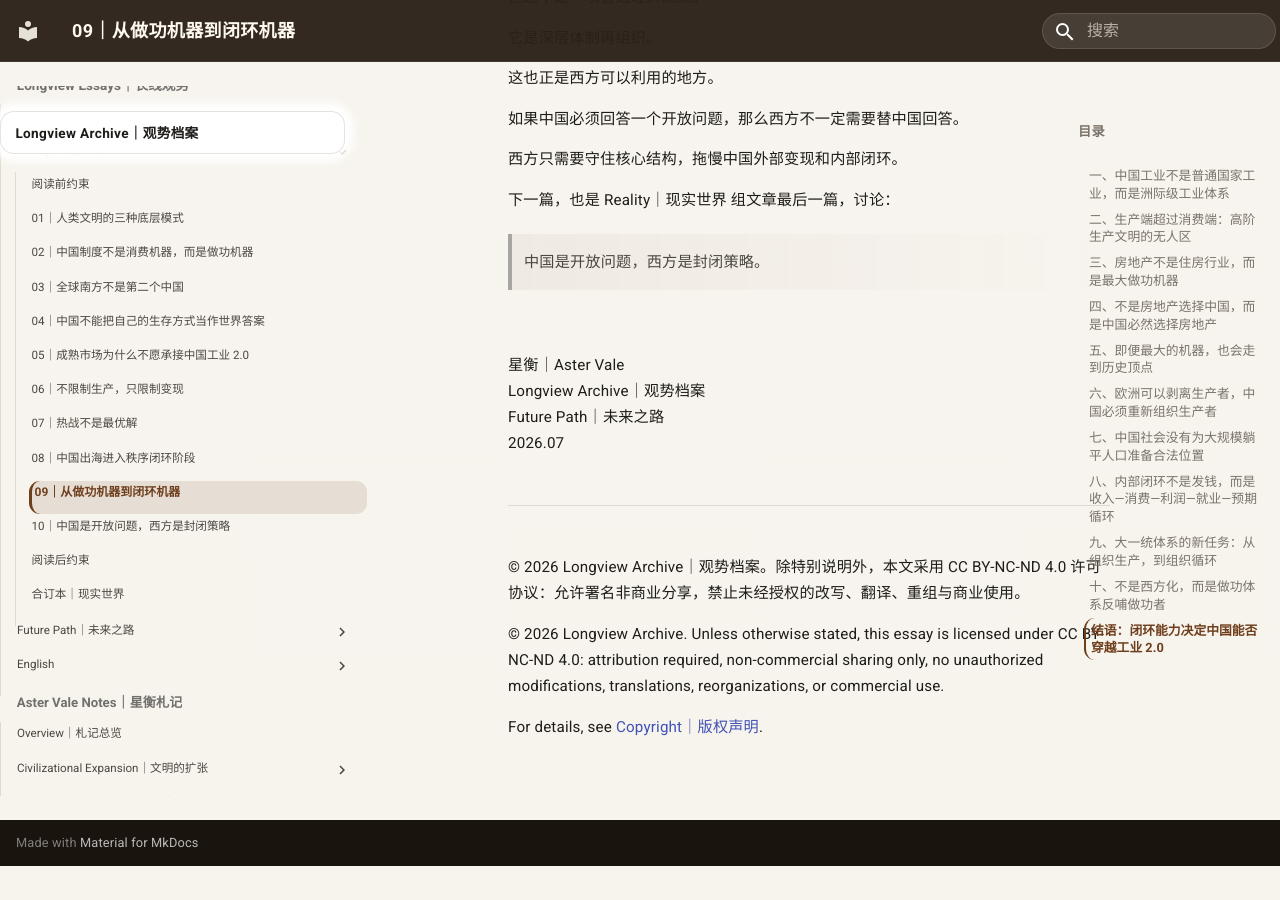
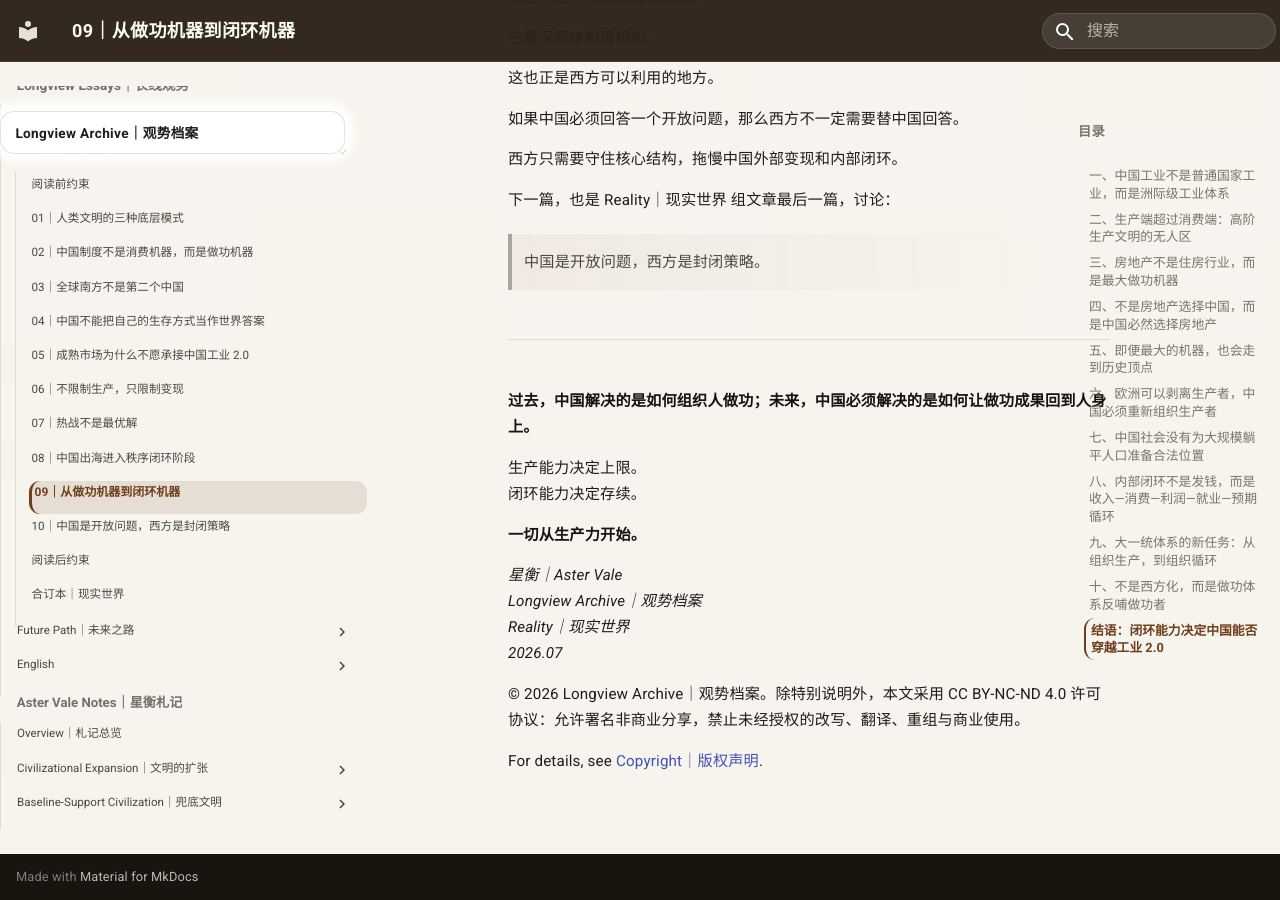
Before and after one commit to guanshi1688/longview-archive, an MkDocs documentation site: the page built from docs/essays/reality/09.md, in a window 1280 px wide and 900 px high, scrolled down 17915 px. Built offline with MkDocs 1.6.1 and Material for MkDocs 9.7.7, drawn with Linux system fonts in a browser that asks for light colours; before the commit the page ends 18781 px from its top, so only the background shows below that.

Commit message:
Update 09.md

```diff
--- a/docs/essays/reality/09.md
+++ b/docs/essays/reality/09.md
@@ -765,18 +765,20 @@
 
 > 中国是开放问题，西方是封闭策略。
 
+---
 
-<br>
+**过去，中国解决的是如何组织人做功；未来，中国必须解决的是如何让做功成果回到人身上。**
 
-星衡｜Aster Vale<br>
-Longview Archive｜观势档案<br>
-Future Path｜未来之路<br>
-2026.07
+生产能力决定上限。
+闭环能力决定存续。
 
----
+**一切从生产力开始。**
+
+*星衡｜Aster Vale*
+*Longview Archive｜观势档案*
+*Reality｜现实世界*
+*2026.07*
 
 © 2026 Longview Archive｜观势档案。除特别说明外，本文采用 CC BY-NC-ND 4.0 许可协议：允许署名非商业分享，禁止未经授权的改写、翻译、重组与商业使用。
 
-© 2026 Longview Archive. Unless otherwise stated, this essay is licensed under CC BY-NC-ND 4.0: attribution required, non-commercial sharing only, no unauthorized modifications, translations, reorganizations, or commercial use.
-
 For details, see [Copyright｜版权声明](/copyright/).
```
